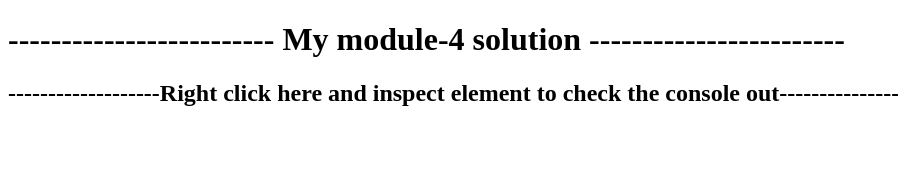
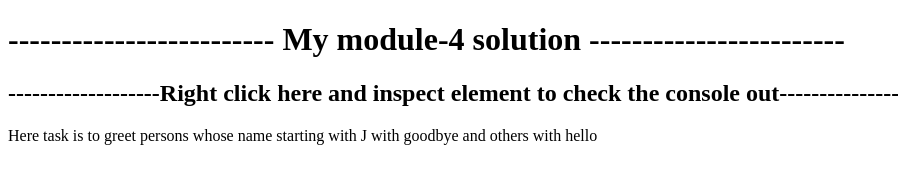
Before and after one commit to ShivaTeja25/ShivaTeja25.github.io, a plain HTML site: page mod-4/index.html in a window 1280 px wide. Shown: the whole page, without its empty margins (0-898 px from the left). Drawn offline with Linux system fonts and the light colour scheme.

Commit message:
Update index.html

```diff
--- a/mod-4/index.html
+++ b/mod-4/index.html
@@ -6,6 +6,7 @@
 <body>
 	<h1>------------------------- My module-4 solution ------------------------</h1>
   <h2>-------------------Right click here and inspect element to check the console out--------------------</h2>
+	<p>Here task is to greet persons whose name starting with J with goodbye and others with hello </p>
 	<script src="script.js" ="text/javascript">
 
 		</script>
```
